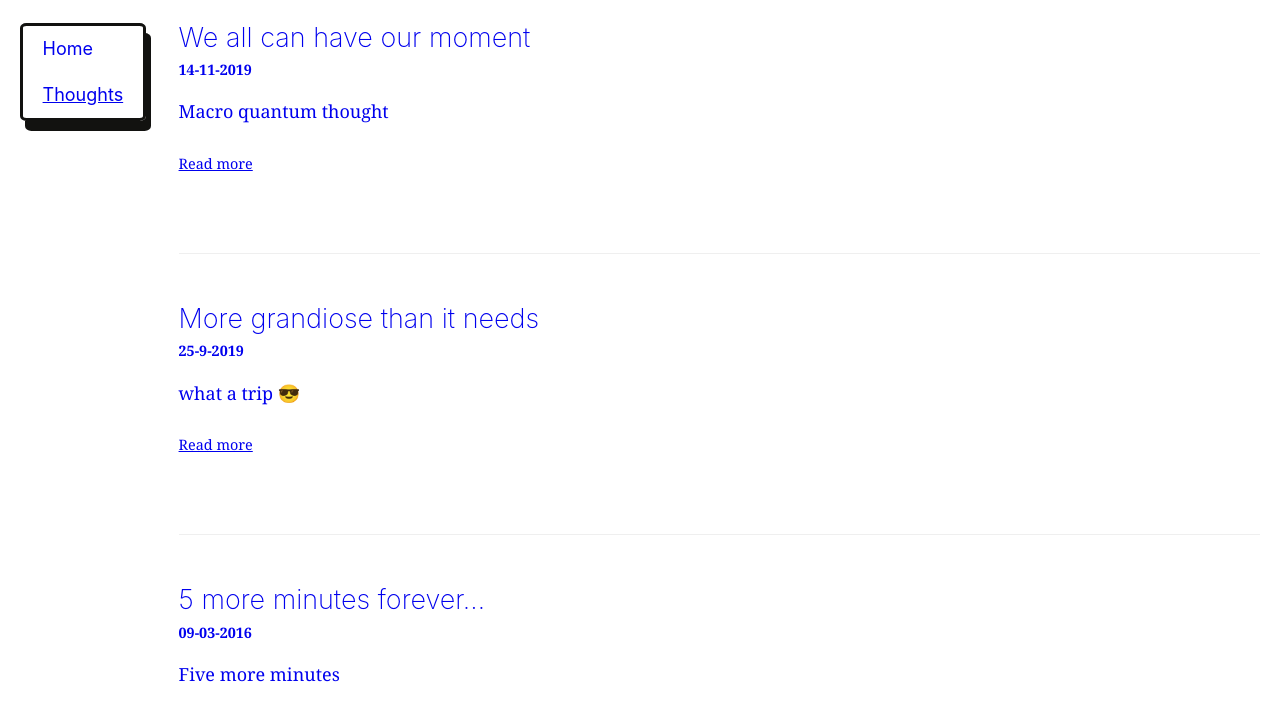
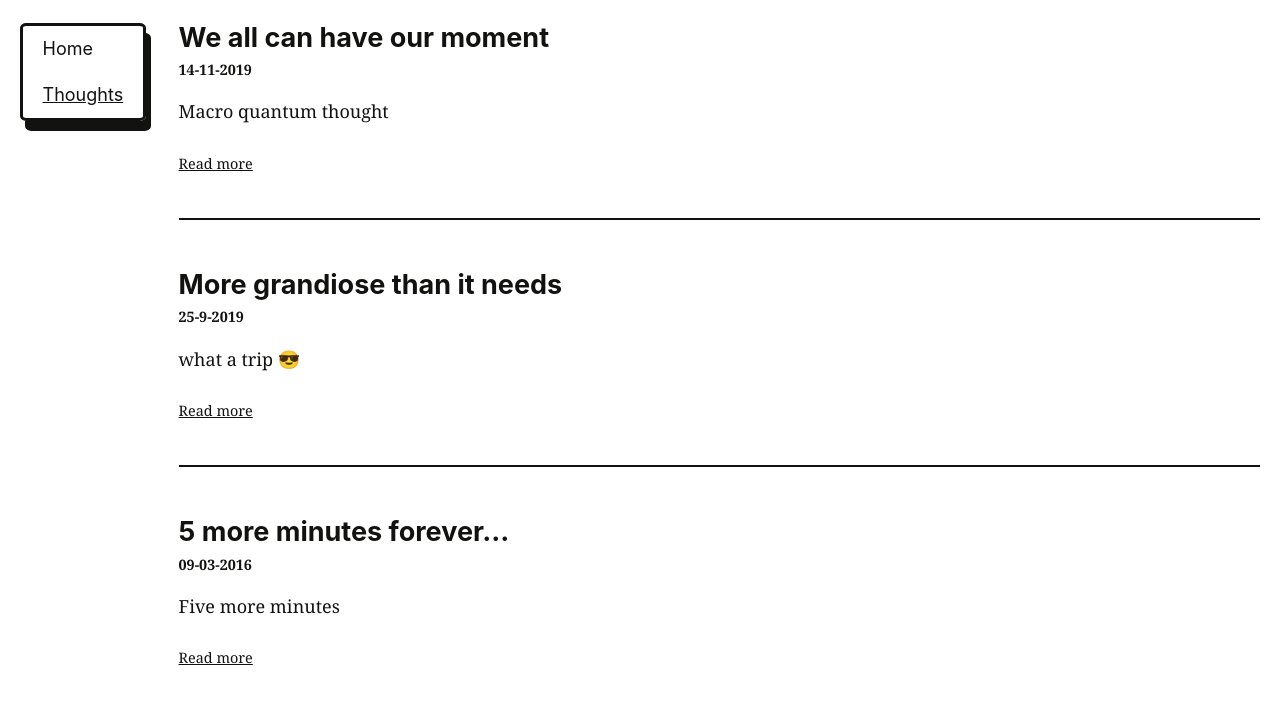
Before and after one commit to SalahEddin/made-in-syria, a Gatsby site: page /thoughts in a window 1280 px wide. Shown: the part 84-794 px from the top of the page. Built offline with nearby package versions, Linux system fonts and the light colour scheme; Gatsby itself is replaced by a stand-in of ours.

Commit message:
style(blog square): add win style

```diff
--- a/src/components/blogSquare.css
+++ b/src/components/blogSquare.css
@@ -3,14 +3,24 @@
     display: flex;
     margin-bottom: 50px;
     flex-direction: column;
-    padding-bottom: 50px;
-    border-bottom: 1px solid #efefef;
+    padding-bottom: 15px;
+    border-bottom: 2px solid #121210;
+  }
+
+  a {
+    color: #121210;
+  }
+
+  a:visited {
+    color: #121210;
   }
 
   .blogSquare__title {
     font-weight: 200;
     margin: 0;
     font-size: 1.5em;
+    color: #121210;
+    font-weight: bold;
   }
 
   .blogSquare__date {
```
